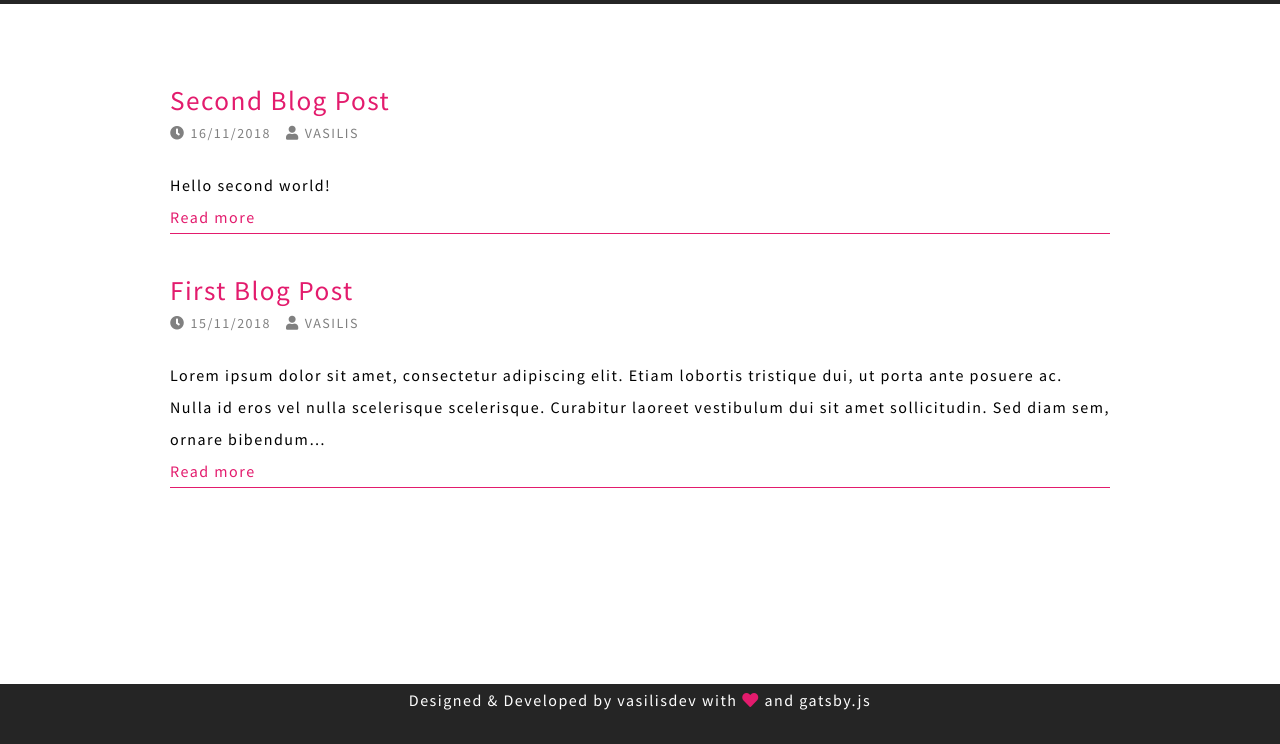
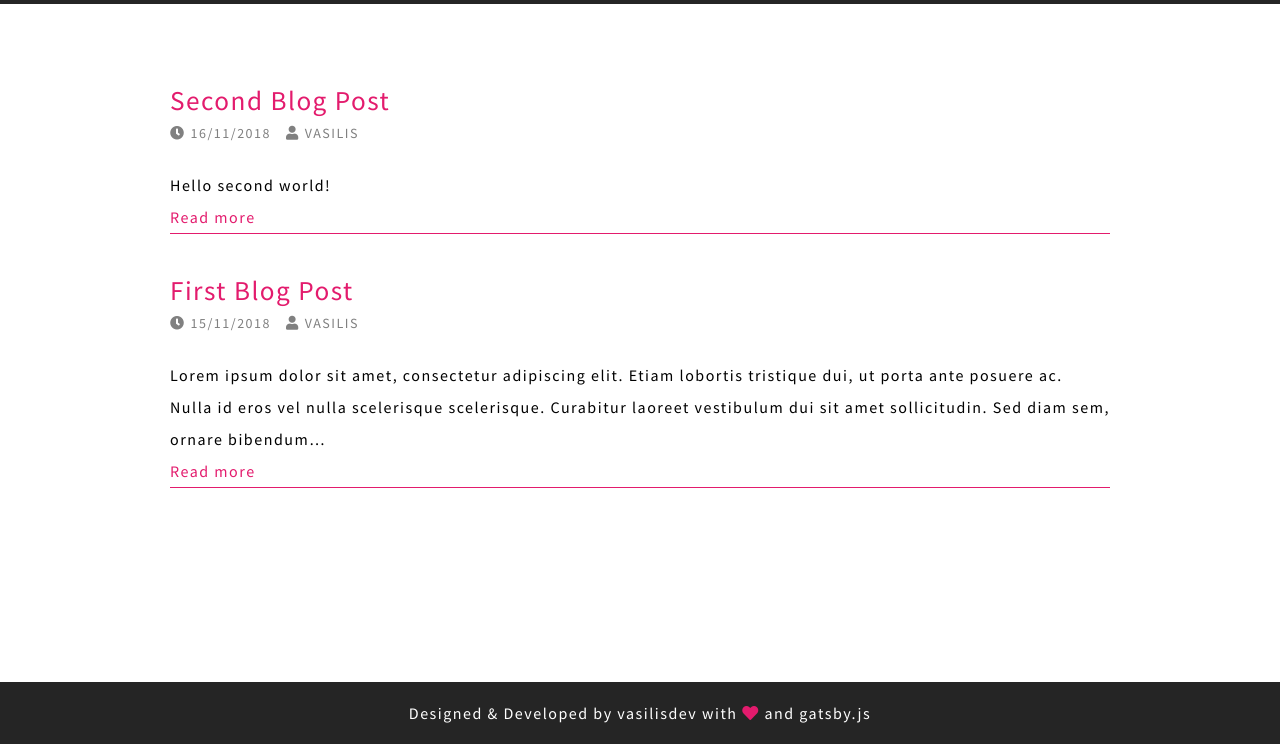
Before and after one commit to va5ili5/gatsby-blog, a Gatsby site: page /blog in a window 1280 px wide. Shown: the part 56-800 px from the top of the page. Built offline with nearby package versions, Linux system fonts and the light colour scheme; Gatsby itself is replaced by a stand-in of ours.

Commit message:
footer at bottom

```diff
--- a/src/assets/scss/_layout.scss
+++ b/src/assets/scss/_layout.scss
@@ -4,7 +4,7 @@
     min-height: 100vh;
 }
 main {
-    flex-grow: 1;
+    flex: 1;
   }
 .section-wrapper {
     background-color: $lighter-black;
@@ -84,6 +84,7 @@ main {
     justify-content: center;
     color: $white;
     text-align: center;
+    padding: 15px 0;
     i {
         color: $red;
     }
```
